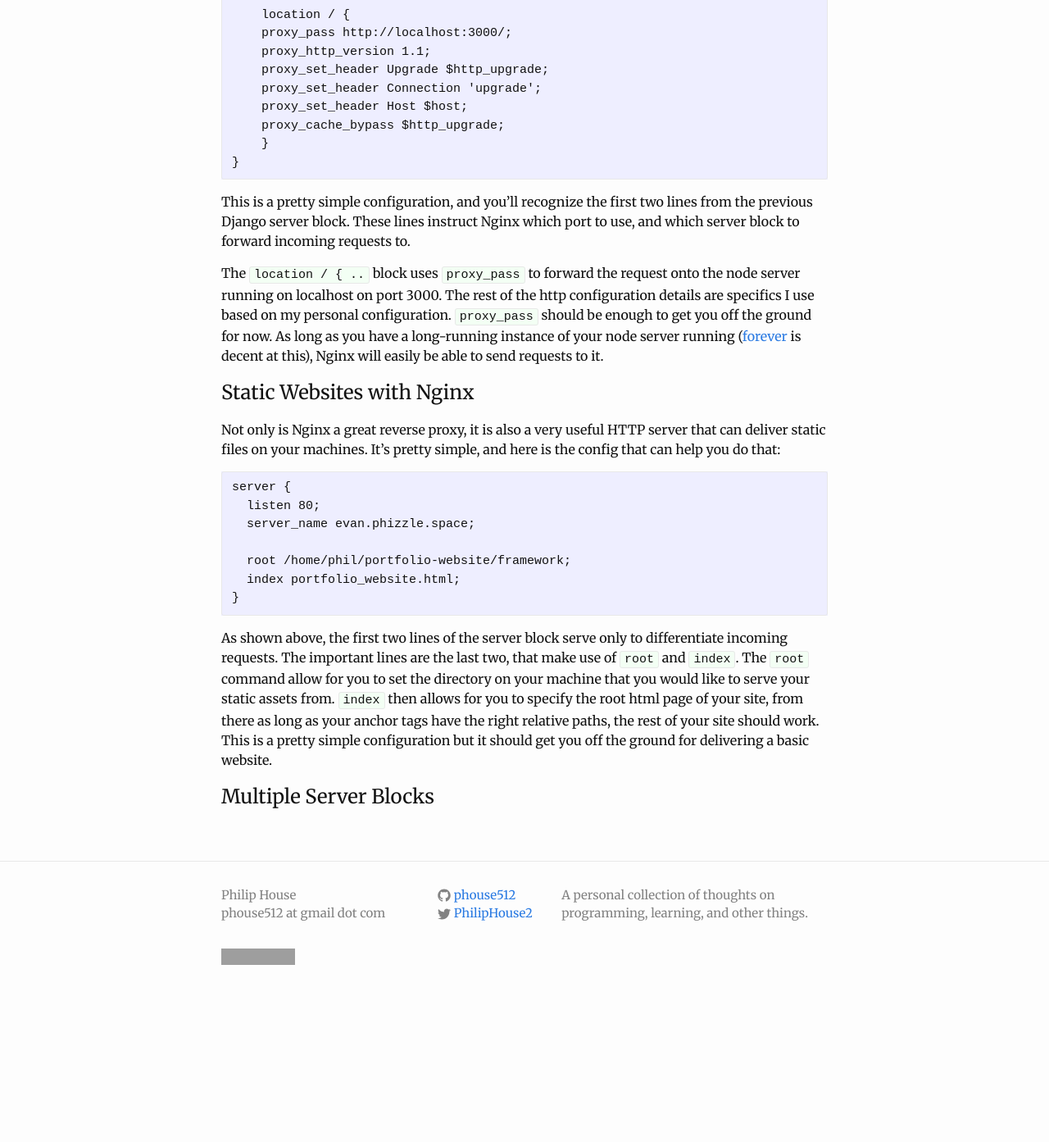
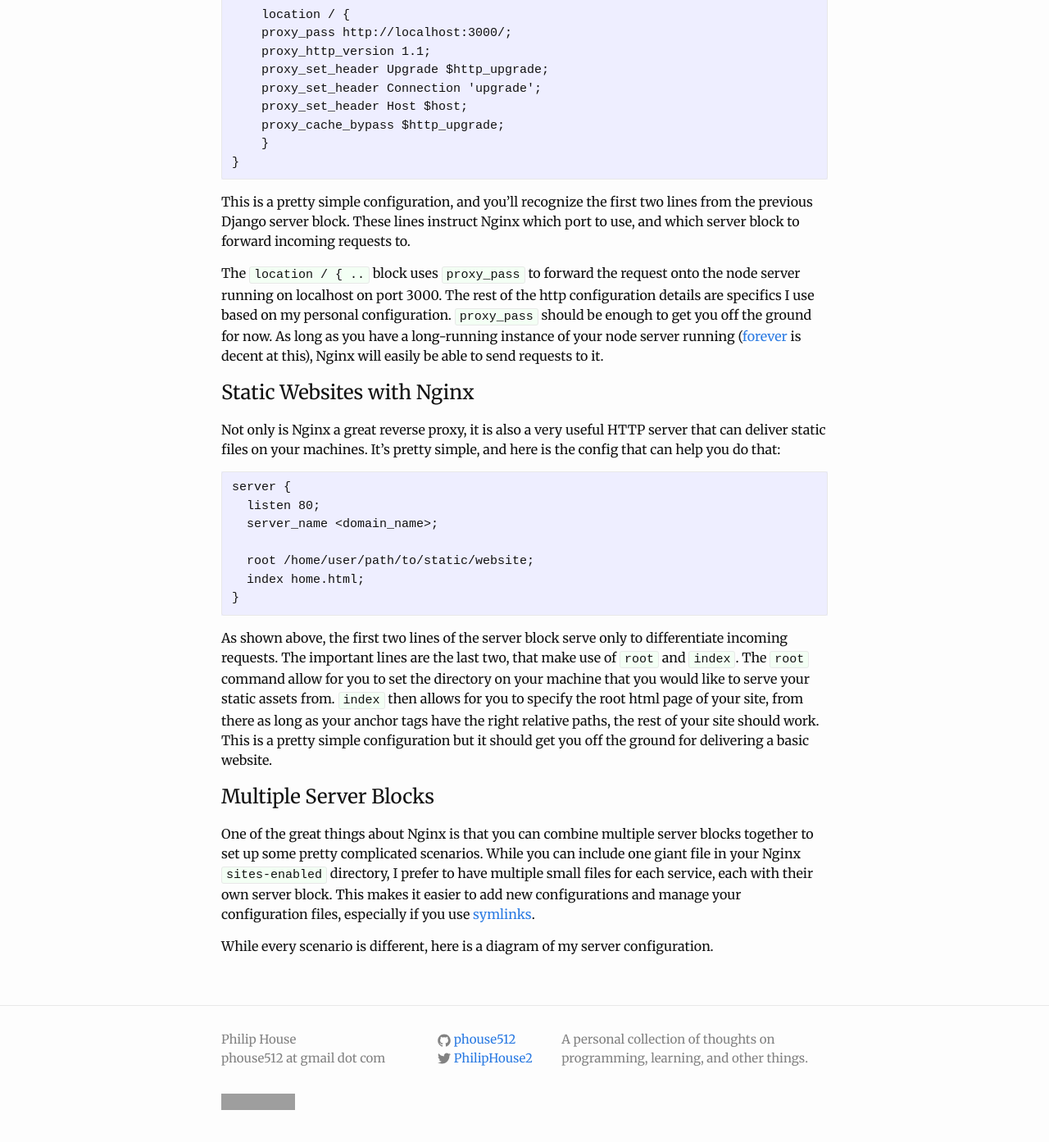
Before and after one commit to phouse512/blog, a Jekyll site: the page built from _posts/2016-10-18-using-nginx-effectively.markdown, in a window 1280 px wide and 1400 px high, scrolled down 2066 px. Shown: the top 1393 px of the window at 82% size. Built offline with Jekyll 4.4.1, drawn with Linux system fonts in a browser that asks for light colours; a script that is not in the unit is left out; comment, search, counter and statistics services are not loaded; before the commit the page ends 3289 px from its top, so only the background shows below that; grey boxes are pictures that could not be loaded.

Commit message:
pre-server diagram

````diff
--- a/_posts/2016-10-18-using-nginx-effectively.markdown
+++ b/_posts/2016-10-18-using-nginx-effectively.markdown
@@ -129,10 +129,10 @@ the config that can help you do that:
 ```
 server {
   listen 80;
-  server_name evan.phizzle.space;
+  server_name <domain_name>;
 
-  root /home/phil/portfolio-website/framework;
-  index portfolio_website.html;
+  root /home/user/path/to/static/website;
+  index home.html;
 }
 ```
 
@@ -148,6 +148,17 @@ you off the ground for delivering a basic website.
 Multiple Server Blocks
 ======================
 
+One of the great things about Nginx is that you can combine multiple server
+blocks together to set up some pretty complicated scenarios. While you can
+include one giant file in your Nginx `sites-enabled` directory, I prefer to
+have multiple small files for each service, each with their own server block.
+This makes it easier to add new configurations and manage your configuration
+files, especially if you use [symlinks][sym].
+
+While every scenario is different, here is a diagram of my server
+configuration.
+
 
 [proxy]: https://en.wikipedia.org/wiki/Reverse_proxy
 [for]: https://github.com/foreverjs/forever
+[sym]: https://kb.iu.edu/d/abbe
````
